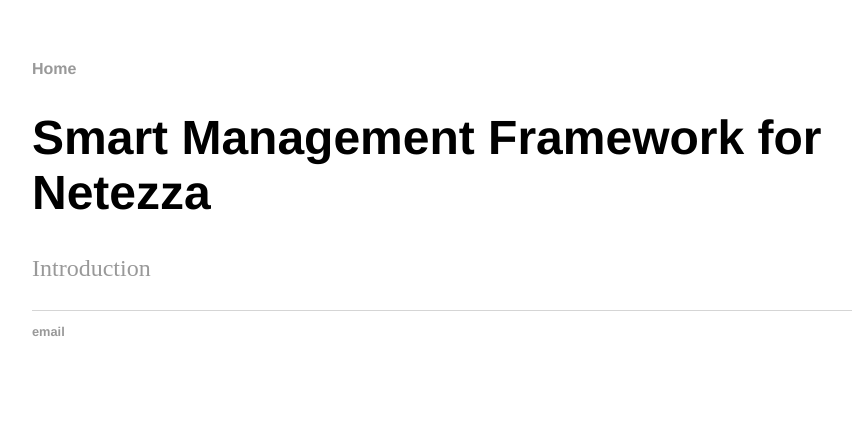
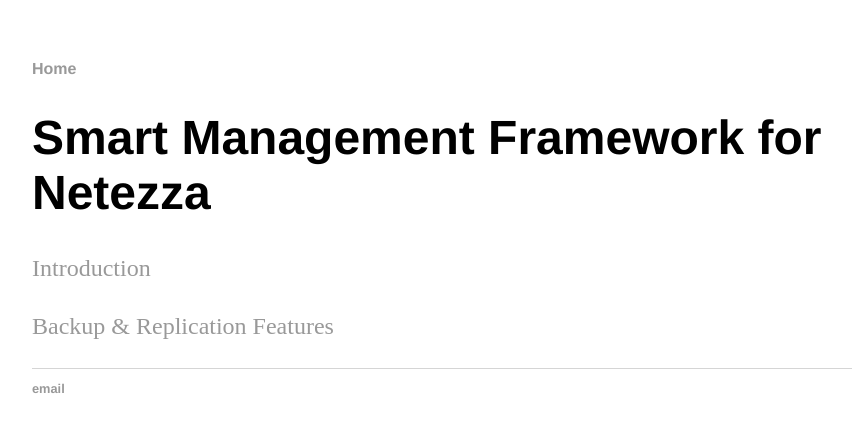
Before and after one commit to rhammett1/smf_dr_manual, a Jekyll site: the page built from manual/index.html, in a window 1280 px wide. Shown: the top 432 px of the page, without its empty margins (160-1012 px from the left). Built offline with Jekyll 4.4.1, drawn with Linux system fonts in a browser that asks for light colours.

Commit message:
Update index.html

```diff
--- a/manual/index.html
+++ b/manual/index.html
@@ -5,4 +5,5 @@ title: SMF User Documentation
 <div class="blurb">
         		<h1>Smart Management Framework for Netezza</h1>
 			<p> <a href="/manual/intro">Introduction</a></p>
+			<p> <a href="#backuprepfeat">Backup & Replication Features</a>
 </div><!-- /.blurb -->
```
